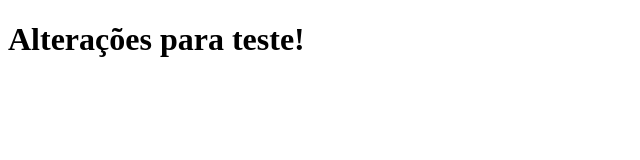
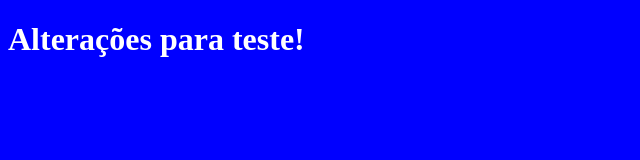
Before and after one commit to Beninigmal/EstudosJS, a plain HTML site: page Teste git/index.html in a window 1280 px wide. Shown: the whole page, without its empty margins (0-640 px from the left). Drawn offline with Linux system fonts and the light colour scheme.

Commit message:
Efetuado alteracoes no body.

```diff
--- a/Teste git/index.html
+++ b/Teste git/index.html
@@ -8,5 +8,9 @@
 </head>
 <body>
     <h1>Alterações para teste!</h1>
+    <script>
+        document.body.style.background = 'blue'
+        document.body.style.webkitTextFillColor = 'white'
+    </script>
 </body>
 </html>
```
